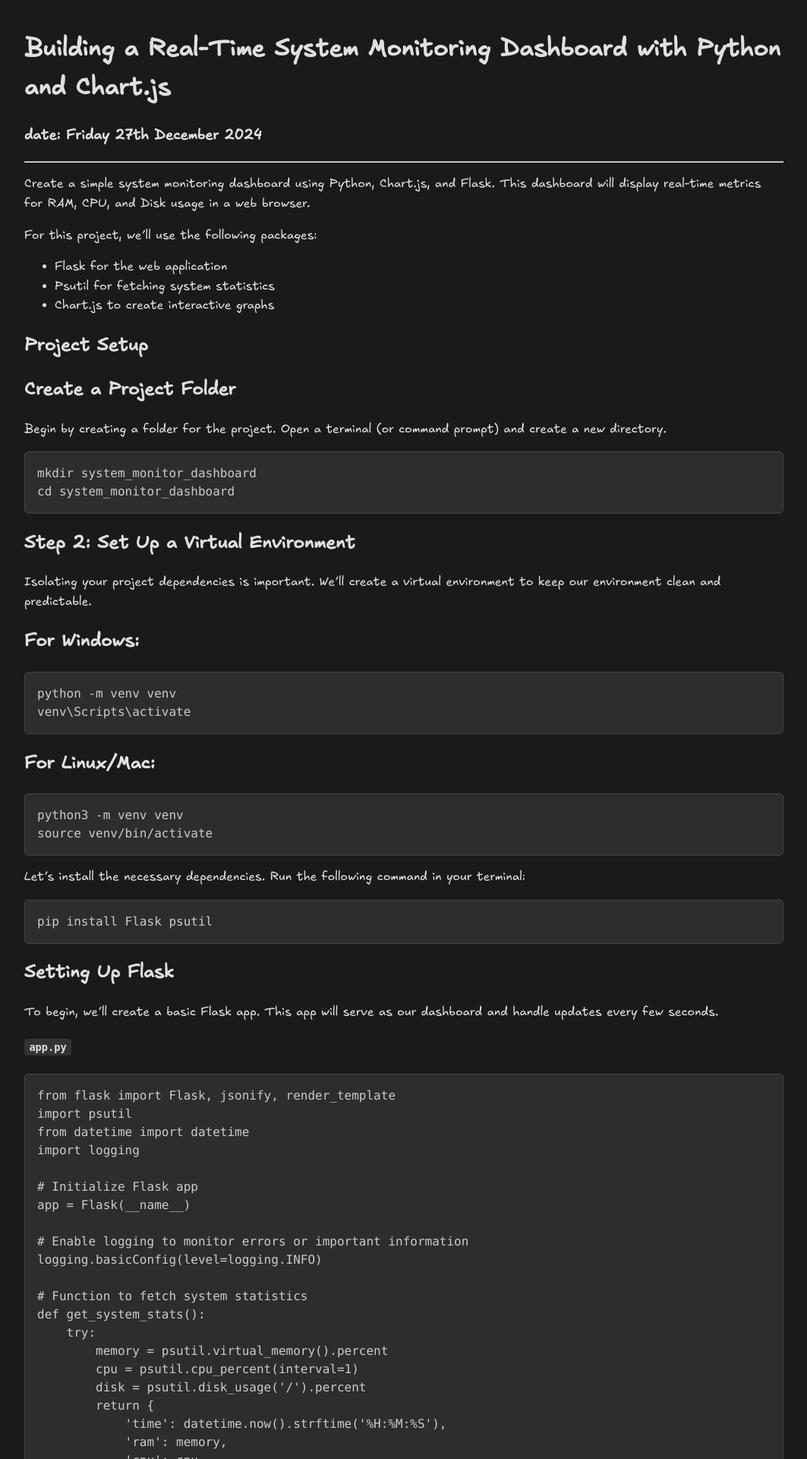
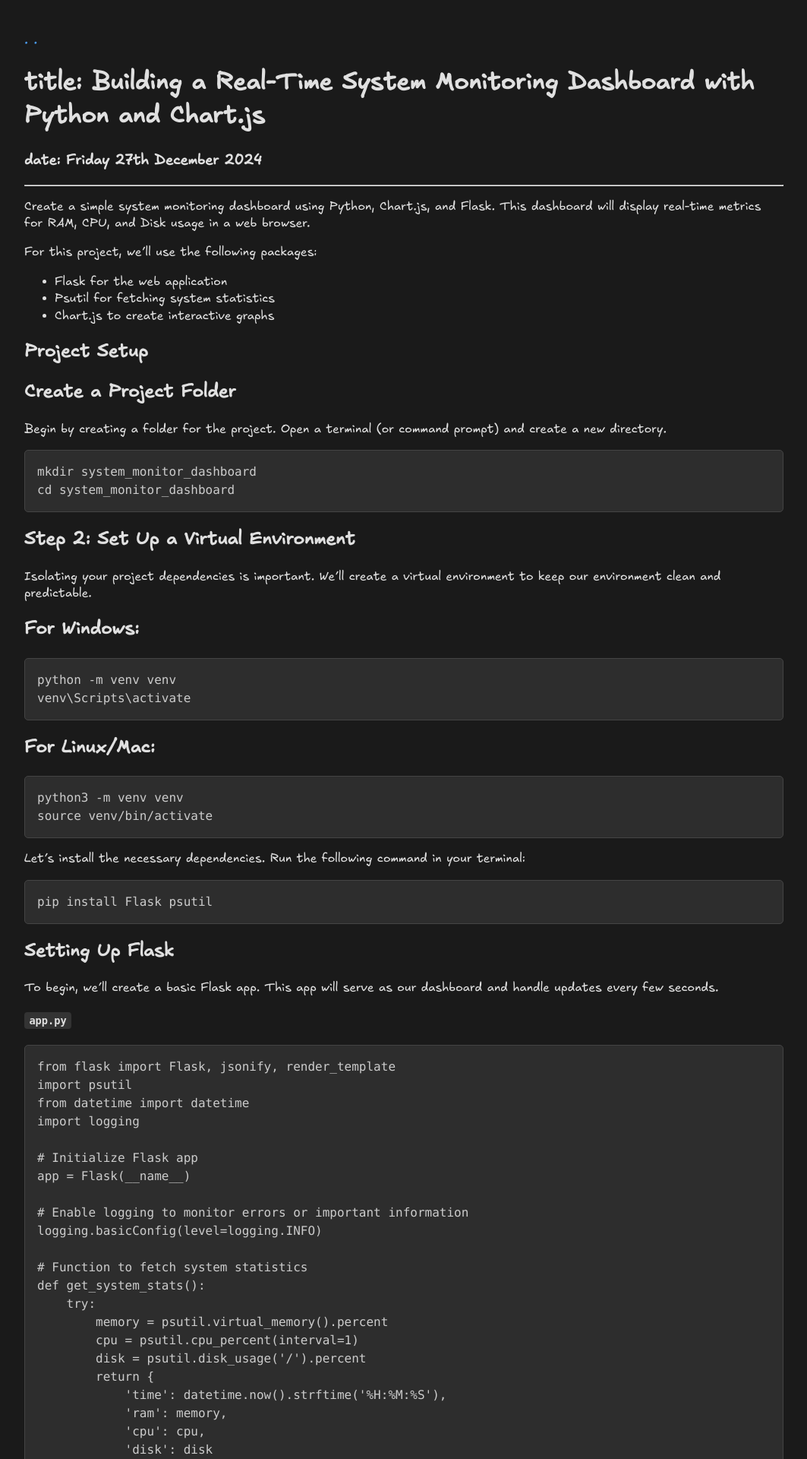
Before and after one commit to tonytech83/python-hugo, a Flask app: page /posts/flask in a window 1280 px wide. Shown: the top 1920 px of the page at 76% size, without its empty margins (108-1171 px from the left). Run offline with Flask 3, Linux system fonts and the light colour scheme; some libraries are stand-ins or nearby versions.

Commit message:
add back to home

```diff
--- a/static/style.css
+++ b/static/style.css
@@ -20,7 +20,7 @@
 
 body {
   font-family: var(--font-body);
-  line-height: 1.6;
+  line-height: 1.4;
   max-width: 1000px;
   margin: 40px auto;
   padding: 0 20px;
@@ -36,6 +36,11 @@ a {
 
 a:hover {
   text-decoration: underline;
+}
+
+.back {
+  font-size: large;
+  text-decoration: none; !important
 }
 
 /* Inline code */
--- a/templates/post.html
+++ b/templates/post.html
@@ -17,8 +17,9 @@
 </head>
 
 <body>
+    <a class="back" href="/"> . . </a>
     <header>
-        <h1>{{ title }}</h1>
+        <h1>title: {{ title }}</h1>
         <h3>date: {{ date }}</h3>
     </header>
 
```
